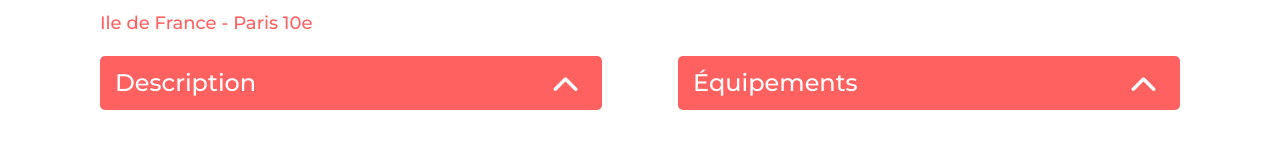
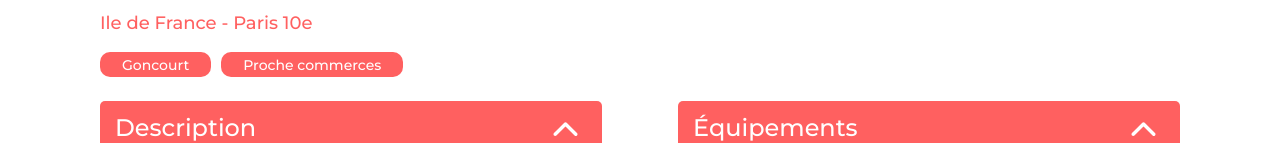
Before and after one commit to Tomlam0/Kasa, a React (Create React App) app: page /logement/0979876d in a window 1280 px wide. Shown: the part 890-1033 px from the top of the page. Built offline with nearby package versions, Linux system fonts and the light colour scheme.

Commit message:
style: created tag component

```diff
--- a/src/components/HousingDisplay/HousingDisplay.jsx
+++ b/src/components/HousingDisplay/HousingDisplay.jsx
@@ -5,6 +5,7 @@ import { useParams } from "react-router-dom";
 import locationData from "../../assets/data/logements.json";
 
 import Slideshow from "../Slideshow/Slideshow";
+import Tag from "../Tag/Tag";
 import Collapse from "../Collapse/Collapse";
 
 import styles from "./housingDisplay.module.scss";
@@ -25,7 +26,14 @@ const HousingDisplay = () => {
             <Slideshow image={data.pictures} title={data.title} />
 
             <h2 className={styles.title}>{data.title}</h2>
+
             <h3 className={styles.location}>{data.location}</h3>
+
+            <div className={styles.tags}>
+                {data.tags.map((tag, index) => (
+                    <Tag key={index} title={tag} />
+                ))}
+            </div>
 
             <div className={styles.collapse}>
                 <Collapse
--- a/src/components/HousingDisplay/housingDisplay.module.scss
+++ b/src/components/HousingDisplay/housingDisplay.module.scss
@@ -23,6 +23,12 @@
     }
 }
 
+.tags {
+    display: flex;
+    gap: 10px;
+    margin-top: 20px;
+}
+
 .collapse {
     display: flex;
     justify-content: space-between;
--- /dev/null
+++ b/src/components/Tag/Tag.jsx
@@ -0,0 +1,13 @@
+import React from "react";
+
+import styles from "./tag.module.scss";
+
+const Tag = ({ title }) => {
+    return (
+        <div className={styles.container}>
+            <p className={styles.text}>{title}</p>
+        </div>
+    );
+};
+
+export default Tag;
--- /dev/null
+++ b/src/components/Tag/tag.module.scss
@@ -0,0 +1,17 @@
+@use "../../utils/" as *;
+
+.container {
+    display: flex;
+    justify-content: center;
+    align-items: center;
+
+    height: 25px;
+    padding-inline: 22px;
+    background: map-get($colors, primary);
+    border-radius: 10px;
+}
+
+.text {
+    @include font(14px, 500);
+    color: map-get($colors, basic-text);
+}
```
